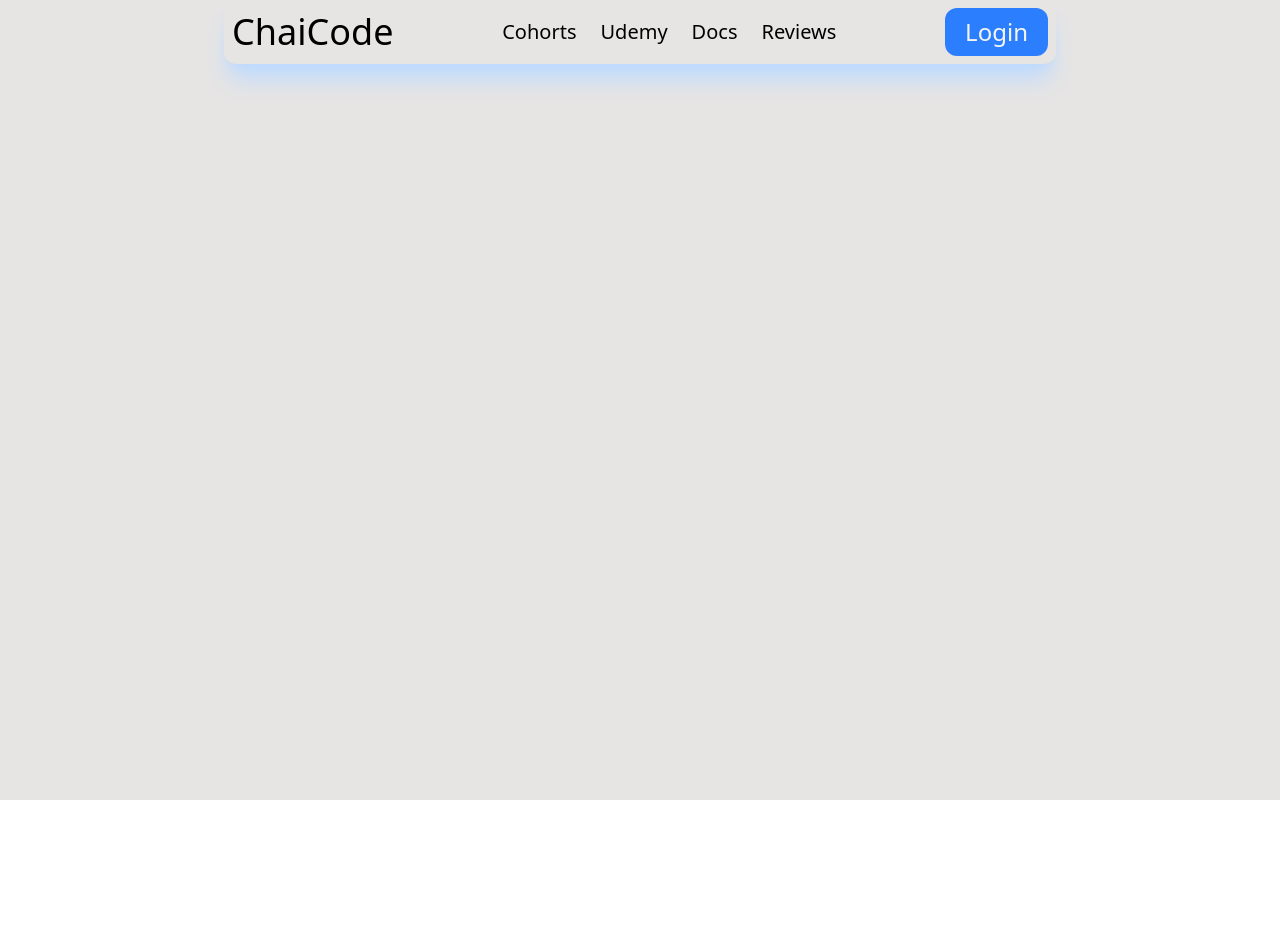
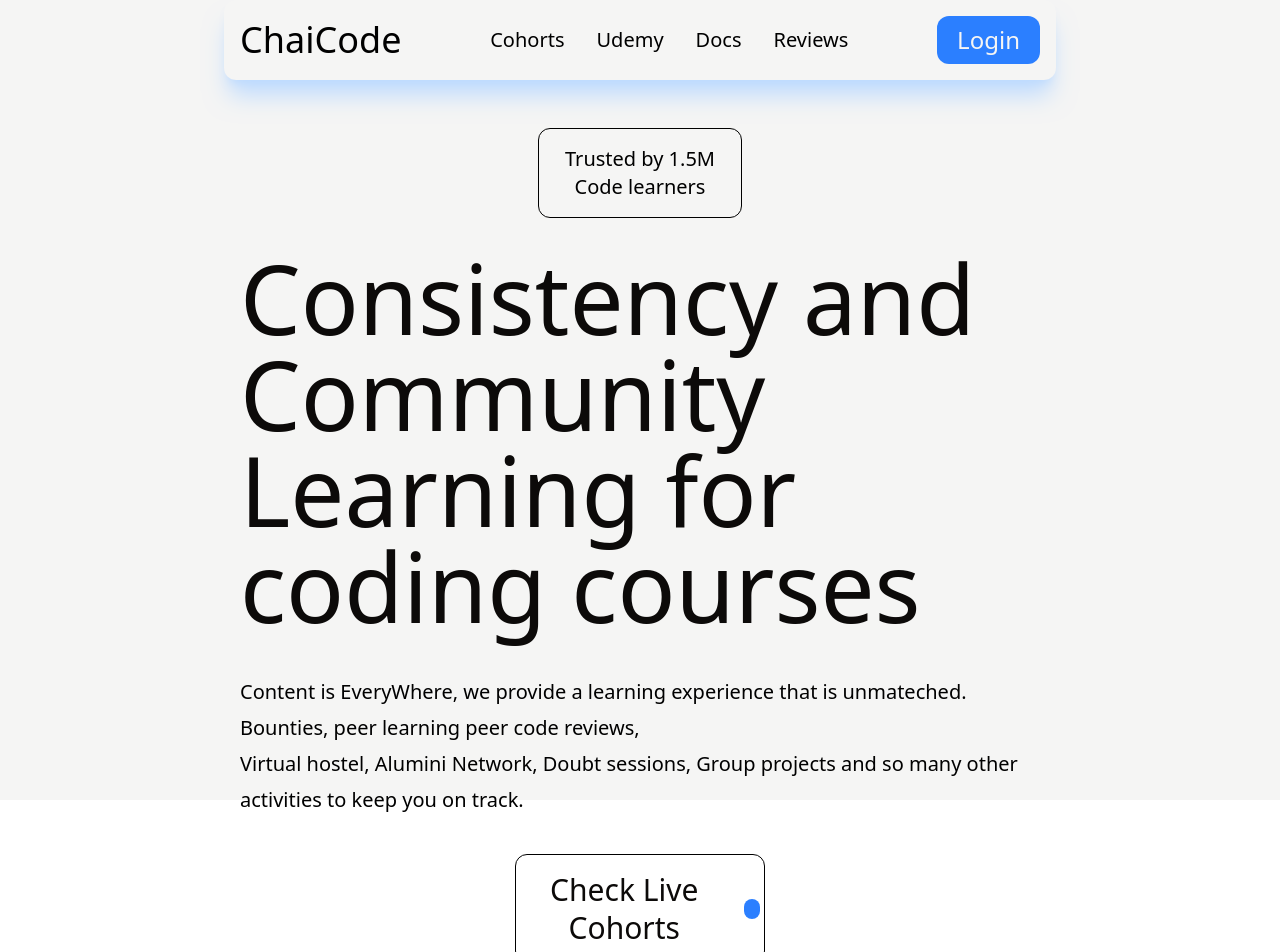
Before and after one commit to HsrRaza/chai-code, a React (Vite) app in the folder chai-code/: page / in a window 1280 px wide. Shown: the top 952 px of the page. Before the commit the page ends 800 px from the top, so only its background shows below. Built offline with nearby package versions, Linux system fonts and the light colour scheme.

Commit message:
fix/heroSection

```diff
--- a/chai-code/src/App.tsx
+++ b/chai-code/src/App.tsx
@@ -1,10 +1,20 @@
+import Cta from "./components/Cta"
+import HeadSec from "./components/HeadSec"
 import Navbar from "./components/Navbar"
+import Video from "./components/Video"
 
 
 function App() {
   return (
-    <div className="w-full h-screen  bg-stone-200  ">
+    <div className="bg-stone-100">
+      <div className="md:w-[65%] mx-auto h-screen">
       <Navbar/>
+      <HeadSec/>
+      <Cta/>
+      <Video/>
+
+      </div>
+
     </div>
   )
 }
--- /dev/null
+++ b/chai-code/src/components/Cta.tsx
@@ -0,0 +1,12 @@
+const Cta = () => {
+  return (
+    <div className="px-1 py-4 mt-5 w-[30%] flex justify-center items-center  mx-auto text-center rounded-xl gap-4 border">
+      <div className="text-center">
+        <h1 className="text-3xl/tight text-stone-950">Check Live Cohorts</h1>
+      </div>
+        <div className="w-5 h-5 bg-blue-500 rounded-full  "></div>
+    </div>
+  );
+};
+
+export default Cta;
--- /dev/null
+++ b/chai-code/src/components/HeadSec.tsx
@@ -0,0 +1,26 @@
+const HeadSec = () => {
+  return (
+    <div className="mt-10 w-full flex flex-col justify-center text-center p-2 h-auto items-center gap-6">
+      <div className="py-4 w-[25%] flex justify-center items-center  border mx-auto text-center rounded-xl">
+        <h3 className="sm:text-xl md:text-xl ">
+          Trusted by 1.5M Code learners
+        </h3>
+      </div>
+      <div className="p-2 text-start">
+        <h1 className="text-8xl text-stone-950">
+          Consistency and Community <br /> Learning for coding courses
+        </h1>
+      </div>
+      <div className="p-2 text-start ">
+        <p className="text-xl/9">
+          Content is EveryWhere, we provide a learning  experience that is
+          unmateched. Bounties, peer learning  peer code reviews, <br /> Virtual
+          hostel, Alumini Network, Doubt sessions,  Group projects and so
+          many other activities to keep you on track.
+        </p>
+      </div>
+    </div>
+  );
+};
+
+export default HeadSec;
--- a/chai-code/src/components/Navbar.tsx
+++ b/chai-code/src/components/Navbar.tsx
@@ -4,13 +4,13 @@ const Navbar = () => {
   return (
     <div className="w-full h-auto ">
 
-        <div className="md:w-[65%] mx-auto flex justify-between items-center p-2 shadow-xl shadow-blue-200 rounded-xl  sticky ">
+        <div className=" flex justify-between items-center p-4 shadow-xl shadow-blue-200 rounded-xl  sticky ">
 
         {/* logo */}
         <div>
             <h2 className="md:text-4xl">ChaiCode</h2>
         </div>
-        <div className="flex gap-6">
+        <div className="flex gap-8 items-center">
             <h3 className="md:text-xl">Cohorts</h3>
             <h3 className="md:text-xl">Udemy</h3>
             <h3 className="md:text-xl">Docs</h3>
--- /dev/null
+++ b/chai-code/src/components/Video.tsx
@@ -0,0 +1,12 @@
+import React from 'react'
+import VideoEmbed from '../hooks/VideoEmbed'
+
+const Video = () => {
+  return (
+    <div className='w-full flex items-center justify-center p-2 mt-2 rounded-xl'>
+        <VideoEmbed  embedUrl='https://www.youtube.com/embed/LWMk9yFAE5M' title='Youtubr'/>
+    </div>
+  )
+}
+
+export default Video
--- /dev/null
+++ b/chai-code/src/hooks/VideoEmbed.tsx
@@ -0,0 +1,24 @@
+import React from 'react';
+
+interface VideoEmbedProps {
+  embedUrl: string; // The specific embed URL, e.g., for YouTube it would be "https://www.youtube.com"
+  title: string;
+}
+
+const VideoEmbed: React.FC<VideoEmbedProps> = ({ embedUrl, title }) => {
+  return (
+    <div className="video-responsive">
+      <iframe
+        width="760"
+        height="420"
+        src={embedUrl}
+        allow="accelerometer; autoplay; clipboard-write; encrypted-media; gyroscope; picture-in-picture"
+        allowFullScreen
+        title={title}
+        className='rounded-xl'
+      />
+    </div>
+  );
+};
+
+export default VideoEmbed;
```
Also changed, not shown: 1 other file (tests, documents, lock files or other folders).
